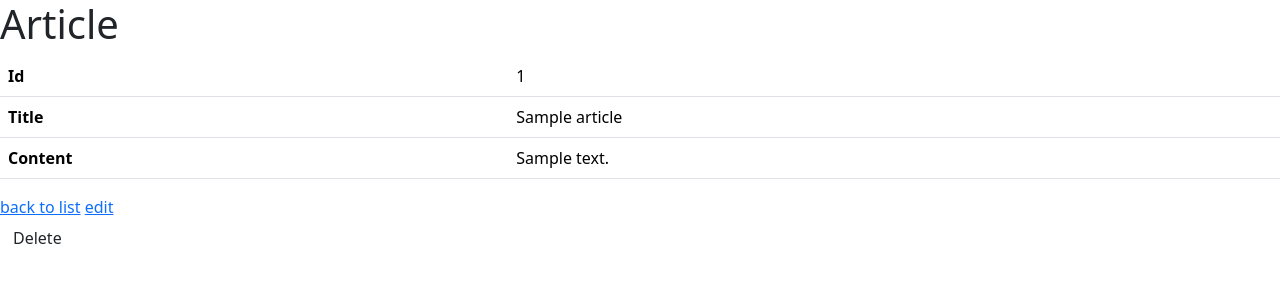
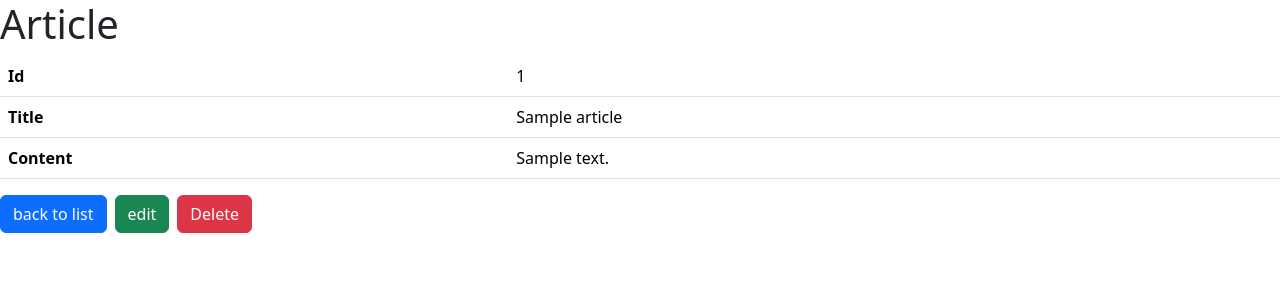
Before and after one commit to TECHLAB-ETECH-MAI-2025/BLOG-Kevin, a Symfony app: template templates/article/show.html.twig in a window 1280 px wide. Shown: the top 300 px of the page. Run offline with Twig, Linux system fonts and the light colour scheme; the template is opened without the code that fills it: most values are stand-ins (such as "Sample title", 1, 10 or a date in 2020); style sheets or scripts are compiled from the project's sources; some libraries are stand-ins or nearby versions.

Commit message:
fix article

```diff
--- a/templates/article/_delete_form.html.twig
+++ b/templates/article/_delete_form.html.twig
@@ -1,4 +1,4 @@
 <form method="post" action="{{ path('app_article_delete', {'id': article.id}) }}" onsubmit="return confirm('Are you sure you want to delete this item?');">
     <input type="hidden" name="_token" value="{{ csrf_token('delete' ~ article.id) }}">
-    <button class="btn">Delete</button>
+    <button class="btn btn-danger">Delete</button>
 </form>
--- a/templates/article/_form.html.twig
+++ b/templates/article/_form.html.twig
@@ -1,4 +1,4 @@
 {{ form_start(form) }}
     {{ form_widget(form) }}
-    <button class="btn">{{ button_label|default('Save') }}</button>
+    <button class="btn btn-success mt-4">{{ button_label|default('Save') }}</button>
 {{ form_end(form) }}
--- a/templates/article/new.html.twig
+++ b/templates/article/new.html.twig
@@ -7,5 +7,5 @@
 
     {{ include('article/_form.html.twig') }}
 
-    <a href="{{ path('app_article_index') }}">back to list</a>
+    <a href="{{ path('app_article_index') }}" class="btn btn-primary mt-2">back to list</a>
 {% endblock %}
--- a/templates/article/show.html.twig
+++ b/templates/article/show.html.twig
@@ -22,9 +22,11 @@
         </tbody>
     </table>
 
-    <a href="{{ path('app_article_index') }}">back to list</a>
+    <div class="d-flex gap-2">
+        <a href="{{ path('app_article_index') }}" class="btn btn-primary">back to list</a>
 
-    <a href="{{ path('app_article_edit', {'id': article.id}) }}">edit</a>
+        <a href="{{ path('app_article_edit', {'id': article.id}) }}" class="btn btn-success" >edit</a>
 
-    {{ include('article/_delete_form.html.twig') }}
+        {{ include('article/_delete_form.html.twig') }}
+    </div>
 {% endblock %}
```
Also changed, not shown: src/Form/ArticleForm.php (+10 -2 lines), templates/article/edit.html.twig (+6 -4 lines), templates/article/index.html.twig (+7 -4 lines).
